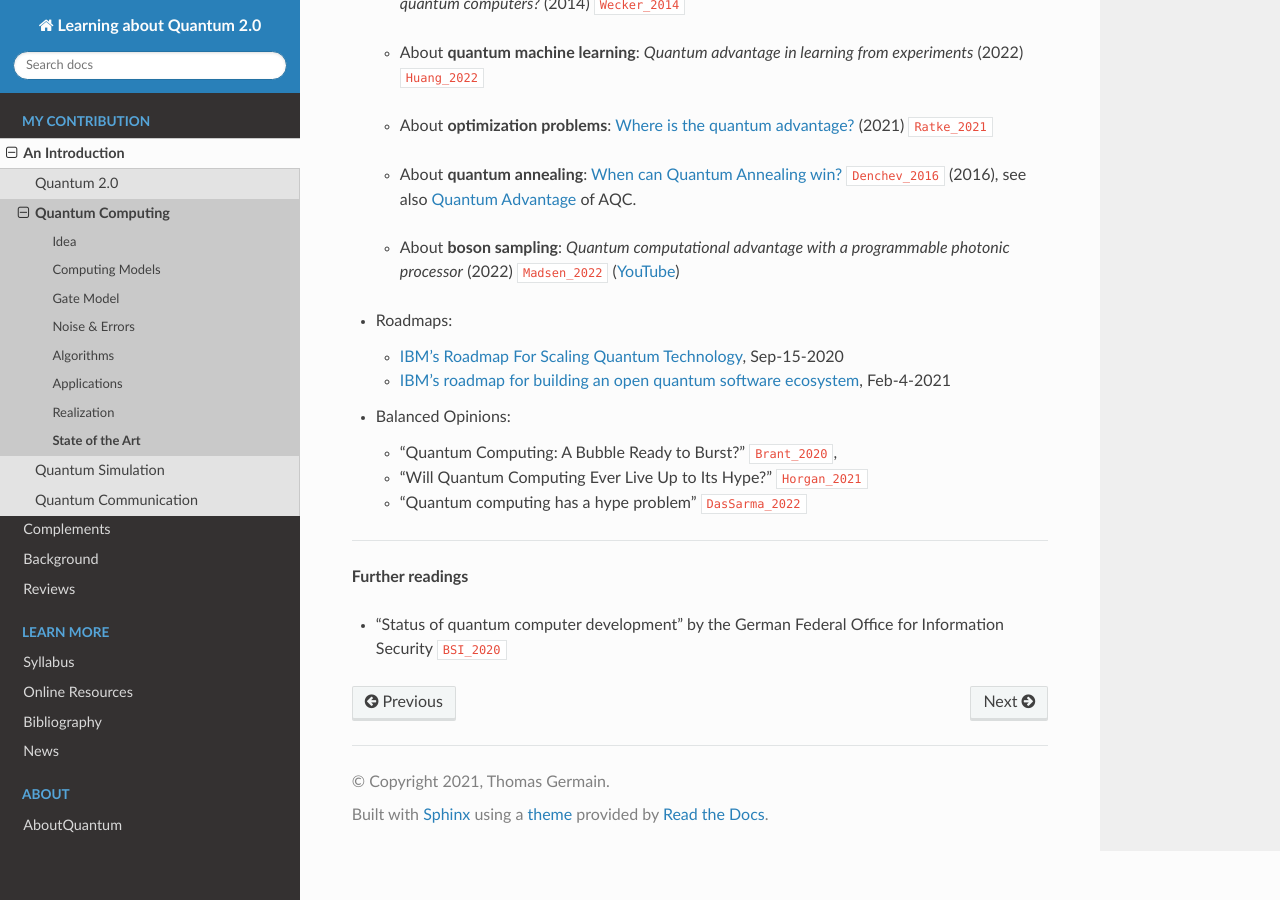
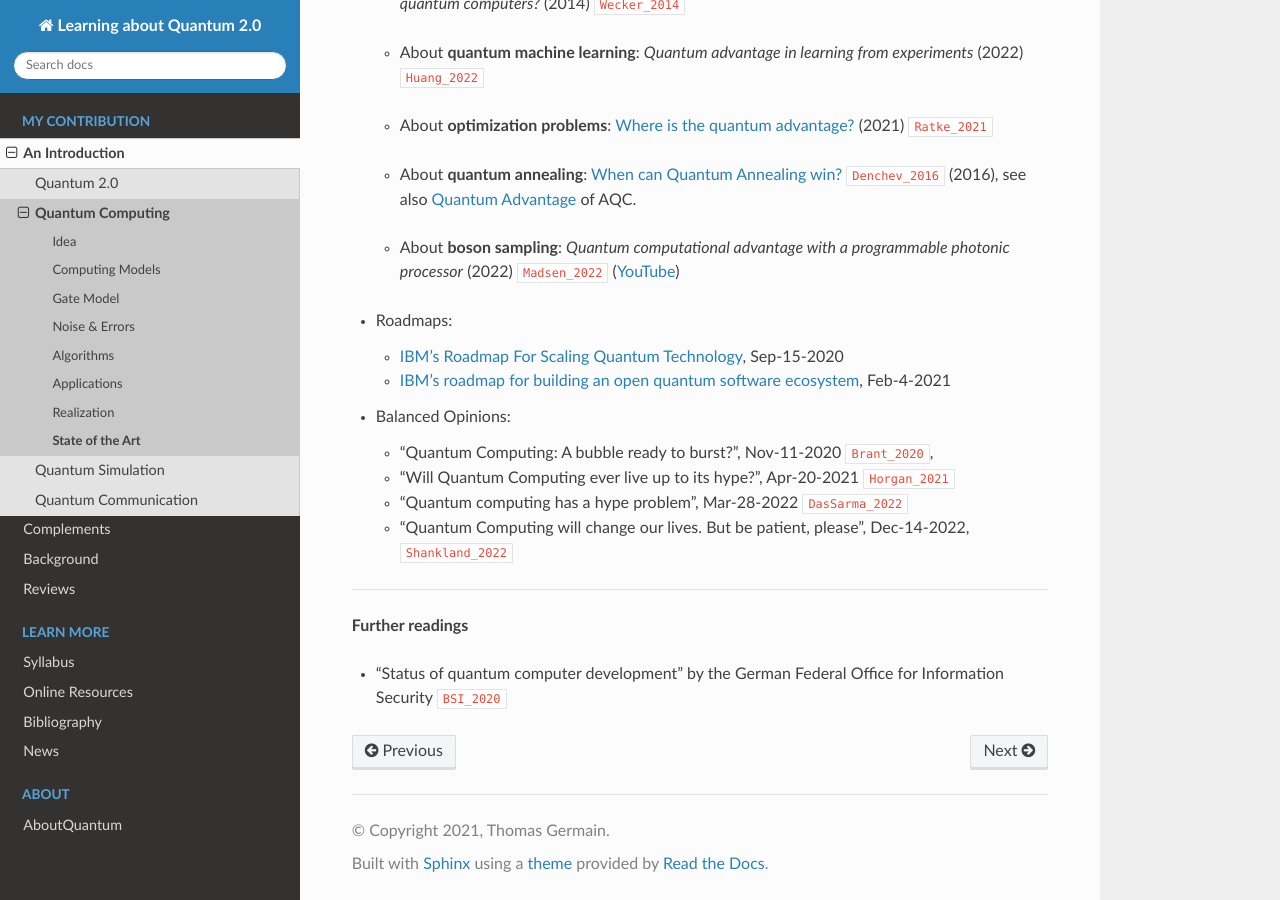
Before and after one commit to tomlqc/about-quantum, a Sphinx documentation site: the page built from source/intro/computing/state.rst, in a window 1280 px wide and 900 px high, scrolled down 1368 px. Built offline with Sphinx 7.4.7 and the Read the Docs theme 2.0.0, drawn with Linux system fonts in a browser that asks for light colours; cross-references to code outside the pages are shown as plain code.

Commit message:
computing.state: added opinion "But be patient, please"

```diff
--- a/source/biblio/misc.bib
+++ b/source/biblio/misc.bib
@@ -224,6 +224,15 @@
  url     = {https://www.hpcwire.com/2020/08/19/intel-connects-the-quantum-dots-in-accelerating-quantum-computing-effort/},
  journal = {HPC wire}
 }
+@article{Shankland_2022,
+ title   = {Quantum Computing Will Change Our Lives. But Be Patient, Please},
+ author  = {Shankland, Stephen},
+ year = {2022},
+ date    = {2022-12-14},
+ urldate = {2022-12-21},
+ url     = {https://www.cnet.com/tech/computing/quantum-computing-will-change-our-lives-but-be-patient-please/},
+ journal = {CNET}
+}
 @MISC{Shaydulin_2020,
     title={{C}ombinatorial {O}ptimization on {Q}uantum {C}omputers ({IEEE} {Q}uantum {W}eek tutorial)},
     author={Shaydulin, Ruslan},
--- a/source/intro/computing/state.rst
+++ b/source/intro/computing/state.rst
@@ -87,9 +87,10 @@ State of the Art
 
 - Balanced Opinions:
 
-  - "Quantum Computing: A Bubble Ready to Burst?" :cite:`Brant_2020`,
-  - "Will Quantum Computing Ever Live Up to Its Hype?" :cite:`Horgan_2021`
-  - "Quantum computing has a hype problem" :cite:`DasSarma_2022`
+  - "Quantum Computing: A bubble ready to burst?", Nov-11-2020 :cite:`Brant_2020`,
+  - "Will Quantum Computing ever live up to its hype?", Apr-20-2021 :cite:`Horgan_2021`
+  - "Quantum computing has a hype problem", Mar-28-2022 :cite:`DasSarma_2022`
+  - "Quantum Computing will change our lives. But be patient, please", Dec-14-2022, :cite:`Shankland_2022`
 
 -----
 
```
